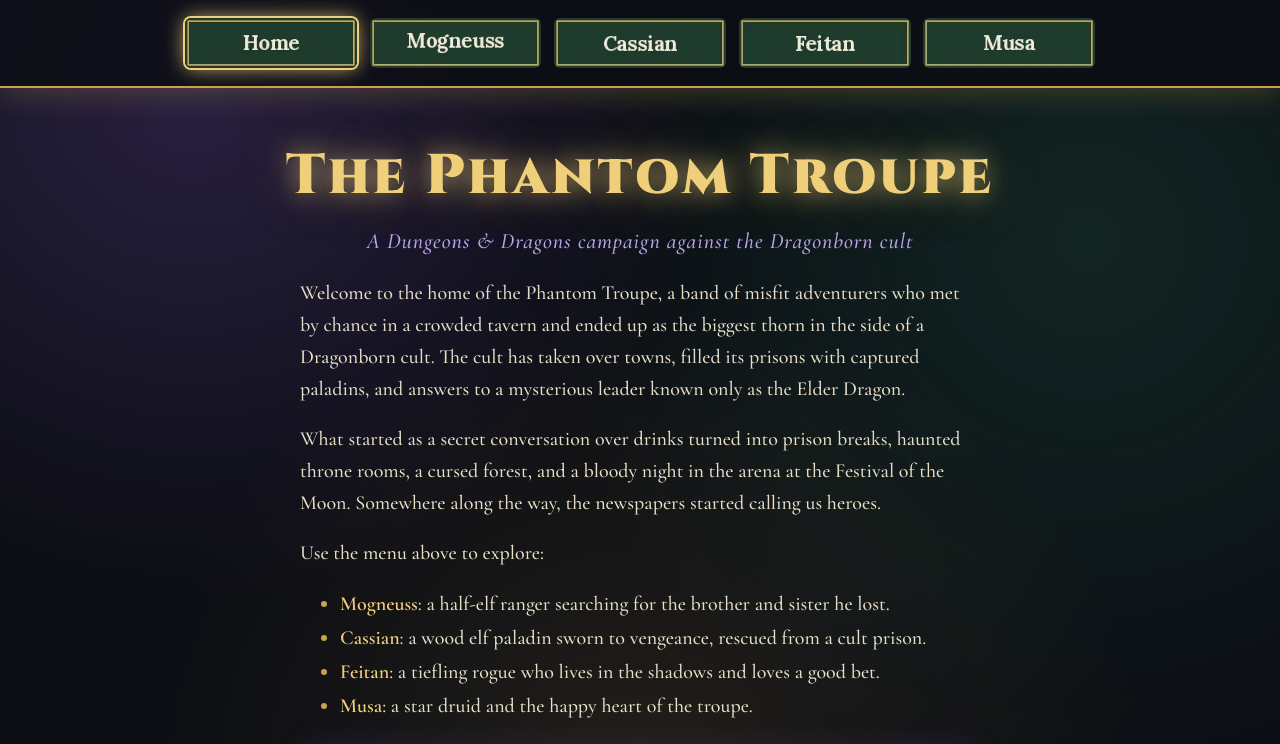
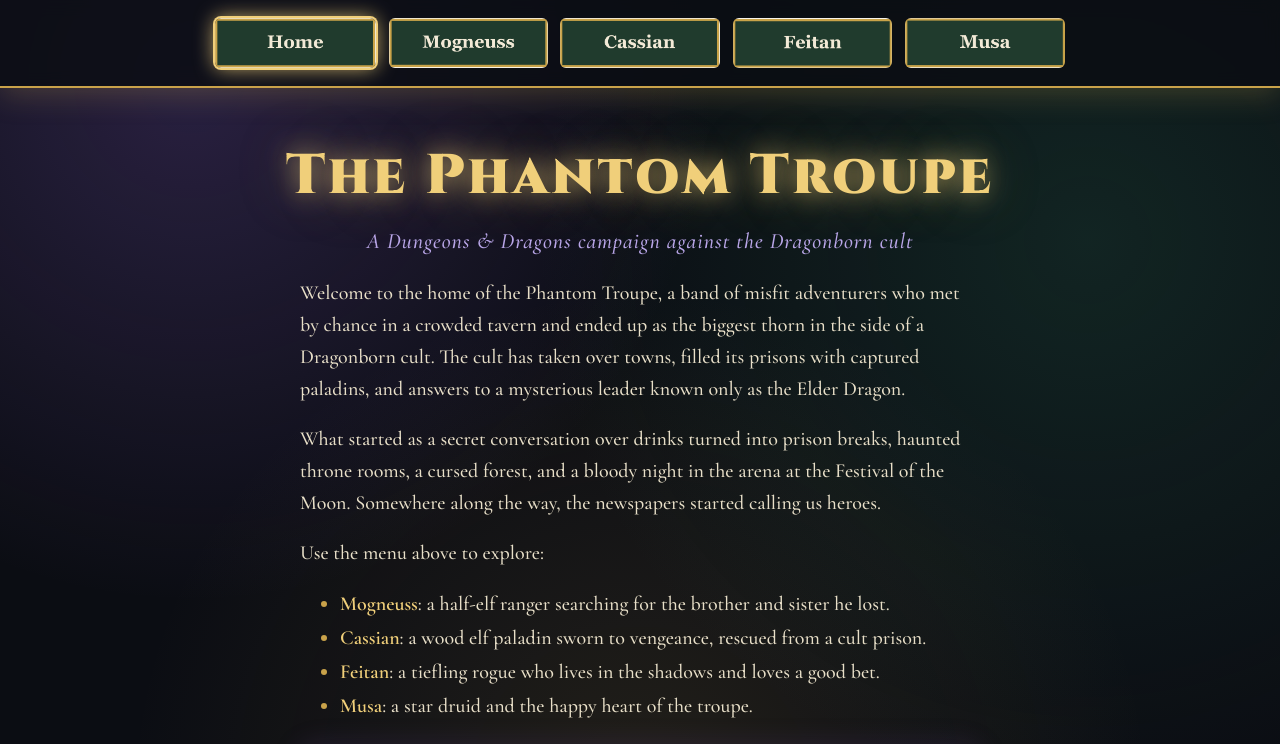
Before and after one commit to NicoGole/bmis235-html-3, a plain HTML site: page index.html in a window 1280 px wide. Shown: the top 744 px of the page. Drawn offline with nearby package versions, Linux system fonts and the light colour scheme.

Commit message:
Update menu images in index.html

```diff
--- a/index.html
+++ b/index.html
@@ -17,11 +17,11 @@
 
 <!-- ===== MENU: the same image links on every page ===== -->
 <nav>
-    <a href="index.html" class="current"><img src="img/home.png" alt="Home"></a>
-    <a href="mogneuss.html"><img src="img/page1.png" alt="Mogneuss"></a>
-    <a href="cassian.html"><img src="img/page2.png" alt="Cassian"></a>
-    <a href="feitan.html"><img src="img/page3.png" alt="Feitan"></a>
-    <a href="musa.html"><img src="img/page4.png" alt="Musa"></a>
+    <a href="index.html" class="current"><img src="img/Menu-home.png" alt="Home"></a>
+    <a href="mogneuss.html"><img src="img/Menu-mogneuss.png" alt="Mogneuss"></a>
+    <a href="cassian.html"><img src="img/Menu-cassian.png" alt="Cassian"></a>
+    <a href="feitan.html"><img src="img/Menu-feitan.png" alt="Feitan"></a>
+    <a href="musa.html"><img src="img/Menu-musa.png" alt="Musa"></a>
 </nav>
 
 <h1>The Phantom Troupe</h1>
```
